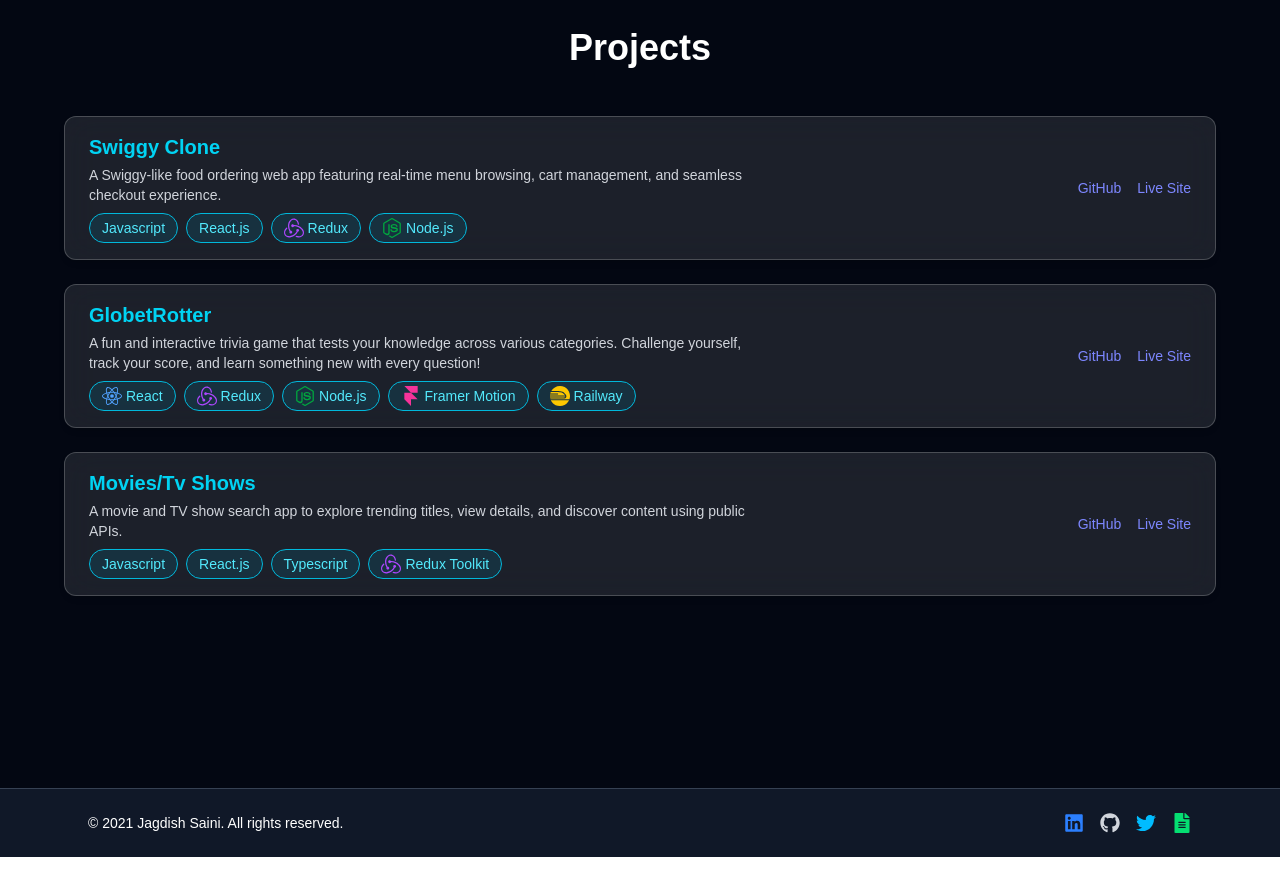
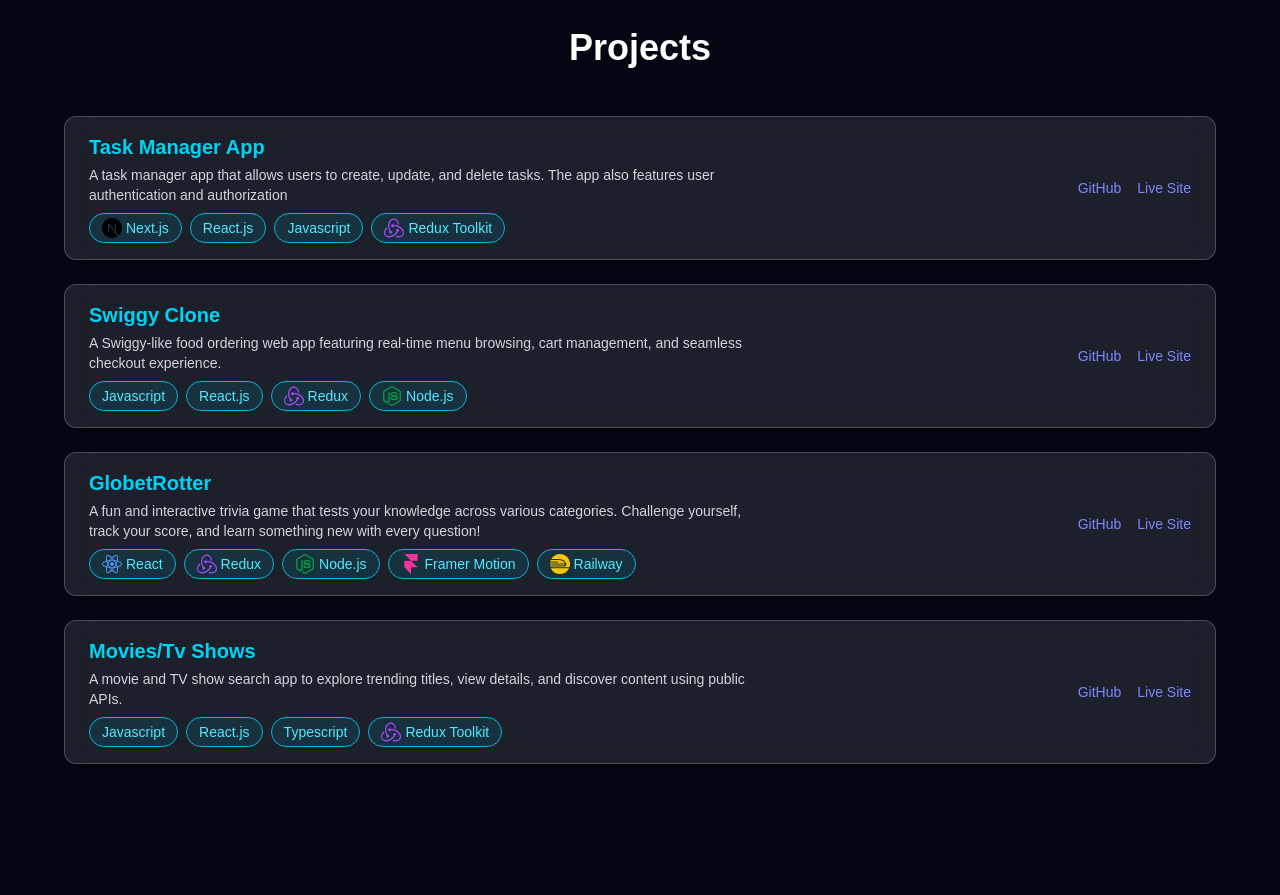
Before and after one commit to jagdishsaini90/portfolio, a Next.js app: page / in a window 1280 px wide. Shown: the part 3100-3995 px from the top of the page. Before the commit the page ends 3957 px from the top, so only its background shows below. Built offline with nearby package versions, Linux system fonts and the light colour scheme.

Commit message:
added a new project

```diff
--- a/src/components/Projects.js
+++ b/src/components/Projects.js
@@ -25,6 +25,14 @@
 };
 
 const projects = [
+  {
+    title: "Task Manager App",
+    description:
+      "A task manager app that allows users to create, update, and delete tasks. The app also features user authentication and authorization",
+    skills: ["Next.js", "React.js", "Javascript", "Redux Toolkit"],
+    github: "https://github.com/jagdishsaini90/task-Manager",
+    live: "https://task-manager-wheat-alpha.vercel.app/",
+  },
   {
     title: "Swiggy Clone",
     description:
```
